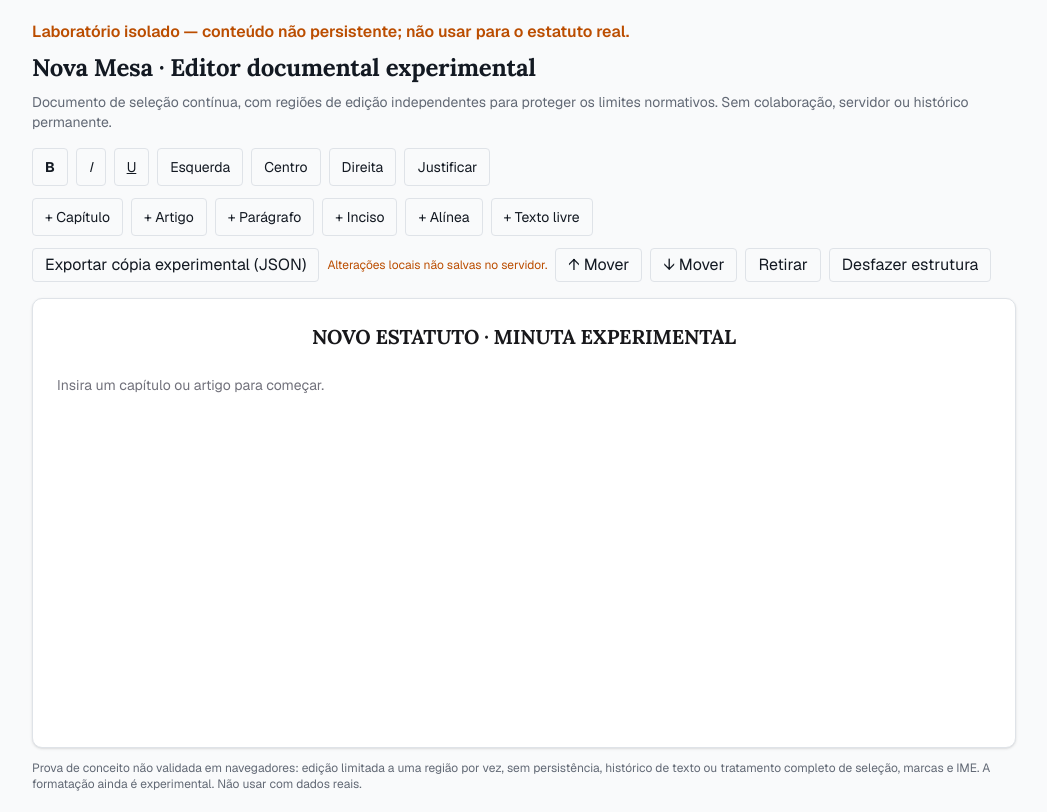
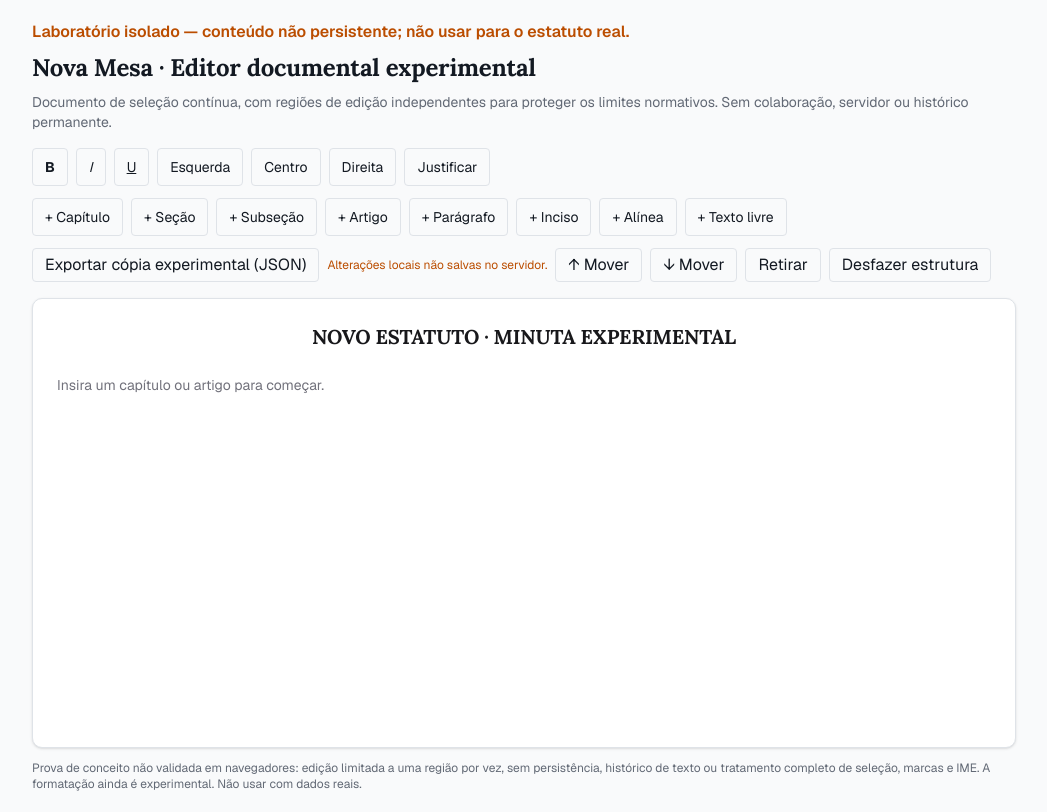
Before and after one commit to vulmarjunior/esdras, a Next.js app in the folder ibo/: page /nova-mesa-lab in a window 1280 px wide. Shown: the whole page, without its empty margins (116-1163 px from the left). Built offline with nearby package versions, Linux system fonts and the light colour scheme.

Commit message:
feat(nova-mesa): expor inserção contextual de seção e subseção no editor

```diff
--- a/ibo/components/nova-mesa-poc/continuous-editor-lab.tsx
+++ b/ibo/components/nova-mesa-poc/continuous-editor-lab.tsx
@@ -9,7 +9,7 @@ import {
 import { Alignment, Mark, TextRun, toRuns } from "@/lib/nova-mesa-poc/rich-text";
 
 const names: Record<NodeType,string> = {
-  chapter:"Capítulo", article:"Artigo", paragraph:"Parágrafo",
+  chapter:"Capítulo", section:"Seção", subsection:"Subseção", article:"Artigo", paragraph:"Parágrafo",
   inciso:"Inciso", alinea:"Alínea", free:"Texto livre",
 };
 const initial:Draft={id:"experimento",nodes:[]};
@@ -98,13 +98,21 @@ export default function ContinuousEditorLab(){
   const add=(type:NodeType)=>{
     const current=selectedRef.current;
     const existing=current?findNode(live.current.nodes,current.id):undefined;
+    const ancestry:DraftNode[]=[];
+    let cursor=current?.parentId??null;
+    while(cursor){const item=findNode(live.current.nodes,cursor);if(!item)break;ancestry.push(item);
+      cursor=rows.find(row=>row.node.id===cursor)?.parentId??null;
+    }
+    const nearest=(types:NodeType[])=>[existing,...ancestry].find(node=>node&&types.includes(node.type))?.id??null;
     const parentId=type==="chapter"?null:
-      type==="free" ? (existing?.type==="chapter"||existing?.type==="article"? existing.id:current?.parentId??null):
-      type==="article" ? (existing?.type==="chapter"?existing.id:current?.parentId??null):
-      type==="paragraph"||type==="inciso" ? (existing?.type==="article"?existing.id:current?.parentId??null):
-      existing?.type==="inciso"?existing.id:current?.parentId??null;
+      type==="section"?nearest(["chapter"]):
+      type==="subsection"?nearest(["section"]):
+      type==="article"?nearest(["subsection","section","chapter"]):
+      type==="paragraph"||type==="inciso"?nearest(["article"]):
+      type==="alinea"?nearest(["inciso"]):
+      existing&&["chapter","section","subsection","article"].includes(existing.type)?existing.id:current?.parentId??null;
     const parent=parentId?findNode(live.current.nodes,parentId):undefined;
-    if(!canContain(parent?.type??null,type)){setNotice("Selecione um artigo ou inciso compatível.");return;}
+    if(!canContain(parent?.type??null,type)){setNotice("Selecione o capítulo, seção, subseção, artigo ou inciso apropriado.");return;}
     const siblings=parent?parent.children:live.current.nodes;
     const afterId=current?.parentId===parentId ? current.id : siblings.at(-1)?.id??null;
     const node=newNode(type);
@@ -196,7 +204,7 @@ export default function ContinuousEditorLab(){
           className="rounded border px-3 py-2 text-sm">{alignment==="left"?"Esquerda":alignment==="center"?"Centro":alignment==="right"?"Direita":"Justificar"}</button>)}
     </div>
     <div className="mb-3 flex flex-wrap gap-2">
-      {(["chapter","article","paragraph","inciso","alinea","free"] as NodeType[]).map(type=>
+      {(["chapter","section","subsection","article","paragraph","inciso","alinea","free"] as NodeType[]).map(type=>
         <button type="button" key={type} className="rounded border px-3 py-2 text-sm" onClick={()=>add(type)}>+ {names[type]}</button>)}
     </div>
     <div className="mb-4 flex flex-wrap items-center gap-2">
@@ -226,8 +234,8 @@ export default function ContinuousEditorLab(){
         className={"my-3 rounded border-l-2 pl-3 "+(selected?.id===row.node.id?"border-blue-500":"border-transparent")}
         style={{marginLeft:Math.min(row.depth,4)*16}}>
         <span contentEditable={false} className="select-none font-semibold">{labelFor(row.node,row.siblings,row.articleNumber,row.chapterNumber)}</span>
-        <span contentEditable suppressContentEditableWarning onInput={onInput} onBeforeInput={event=>onBeforeInput(event.nativeEvent as InputEvent)} onPaste={onPaste} data-body-id={row.node.id} data-poc-body="true" className={"inline-block min-w-[55%] whitespace-pre-wrap align-top outline-offset-2 "+(row.node.type==="chapter"?"font-bold":"")}
-          style={{textAlign:row.node.alignment??(row.node.type==="chapter"?"center":"justify")}} data-placeholder={row.node.type==="free"?"Texto livre reservado":"Redação pendente"}></span>
+        <span contentEditable suppressContentEditableWarning onInput={onInput} onBeforeInput={event=>onBeforeInput(event.nativeEvent as InputEvent)} onPaste={onPaste} data-body-id={row.node.id} data-poc-body="true" className={"inline-block min-w-[55%] whitespace-pre-wrap align-top outline-offset-2 "+(["chapter","section","subsection"].includes(row.node.type)?"font-bold":"")}
+          style={{textAlign:row.node.alignment??(["chapter","section","subsection"].includes(row.node.type)?"center":"justify")}} data-placeholder={row.node.type==="free"?"Texto livre reservado":"Redação pendente"}></span>
         {row.node.type==="free"&&<span contentEditable={false} className="ml-2 select-none text-xs text-amber-700">Provisório · reservado</span>}
       </div>)}
     </div>
```
